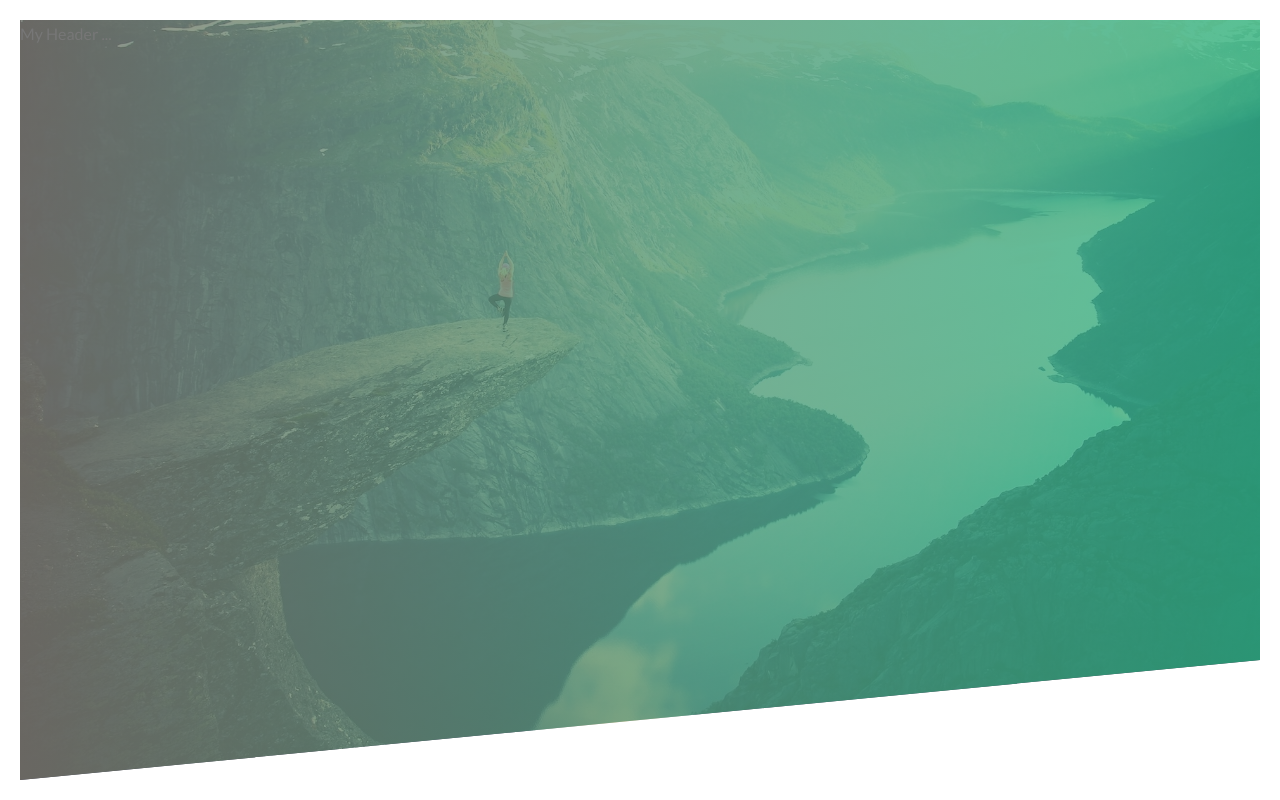
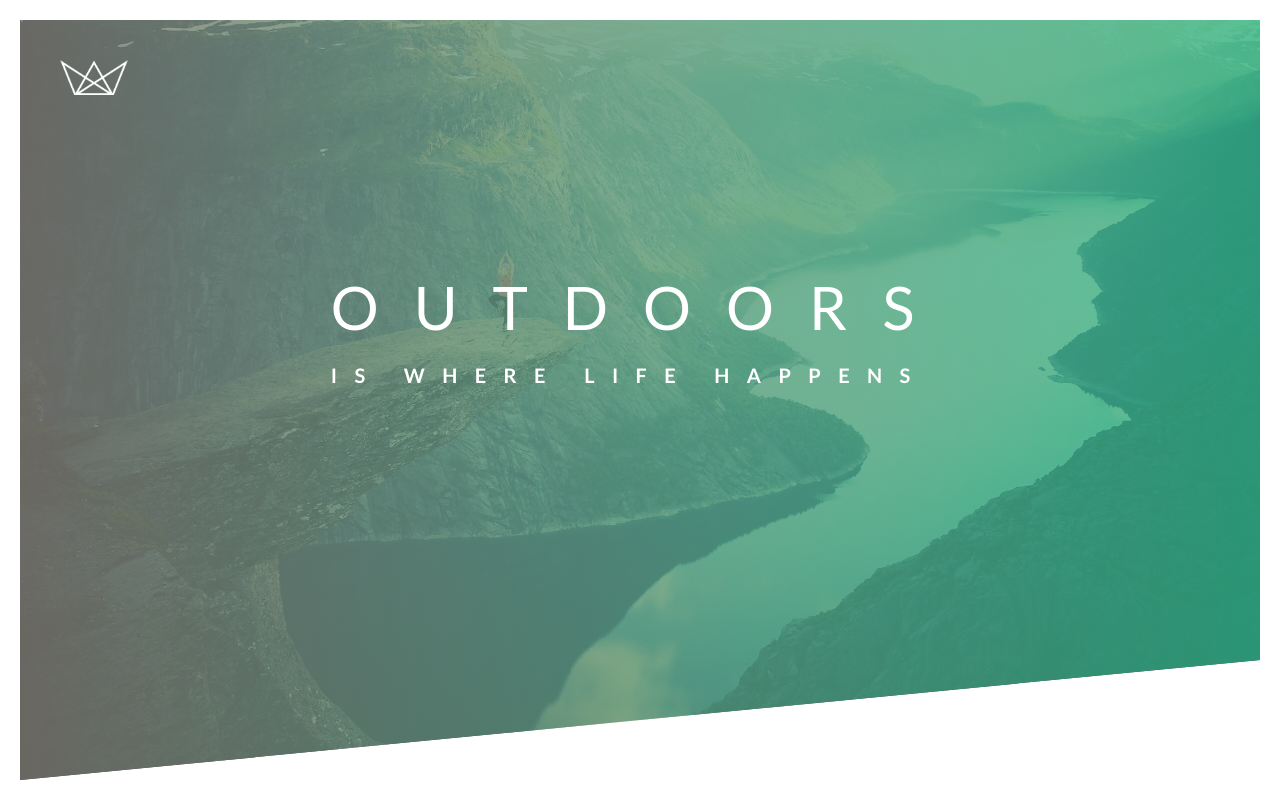
Before and after one commit to chuckbelcher/advanced-css-master, a plain HTML site: page Natours/starter/index.html in a window 1280 px wide. Drawn offline with Linux system fonts and the light colour scheme; files that its build step writes are made by us from their sources.

Commit message:
Oraganized and styled header text

```diff
--- a/Natours/starter/css/style.css
+++ b/Natours/starter/css/style.css
@@ -1,5 +1,5 @@
 /*
-COLORS:
+Site COLORS:
 
 Light green: #7ed56f
 Medium green: #55c57a
@@ -24,8 +24,50 @@ body {
 
 .header {
   height: 95vh;
-    background-image: linear-gradient(to right, rgba(126,123,111,0.8), rgba(48,180,133,0.8)), url(../img/hero.jpg);
+  position: relative;
+  background-image: linear-gradient(
+      to right,
+      rgba(126, 123, 111, 0.8),
+      rgba(48, 180, 133, 0.8)
+    ),
+    url(../img/hero.jpg);
   background-size: cover;
   background-position: top;
-    clip-path: polygon(0 0,100% 0, 100% 80vh, 0 100%)
+  clip-path: polygon(0 0, 100% 0, 100% 80vh, 0 100%);
 }
+
+.logo-box {
+  position: absolute;
+  top: 40px;
+  left: 40px;
+}
+
+.logo {
+  height: 35px;
+}
+
+.text-box {
+  position: absolute;
+  top: 40%;
+  left: 50%;
+  transform: translate(-50%, -50%);
+}
+
+.heading-primary {
+  color: #fff;
+  text-transform: uppercase;
+}
+
+.heading-primary-main {
+  display: block;
+  font-size: 60px;
+  font-weight: 400;
+  letter-spacing: 35px;
+}
+
+.heading-primary-sub {
+  display: block;
+  font-size: 20px;
+  font-weight: 700;
+  letter-spacing: 17.4px;
+}
--- a/Natours/starter/index.html
+++ b/Natours/starter/index.html
@@ -16,7 +16,15 @@
 
 <body>
     <header class="header">
-        My Header ...
+        <div class="logo-box">
+            <img src="./img/logo-white.png" alt="White logo" class="logo"/>
+        </div>
+        <div class="text-box">
+            <h1 class="heading-primary">
+                <span class="heading-primary-main">Outdoors</span>
+                <span class="heading-primary-sub">is where life happens</span>
+            </h1>
+        </div>
     </header>
 
 </body>
```
Lines whose indentation alone changed are shown as unchanged.
